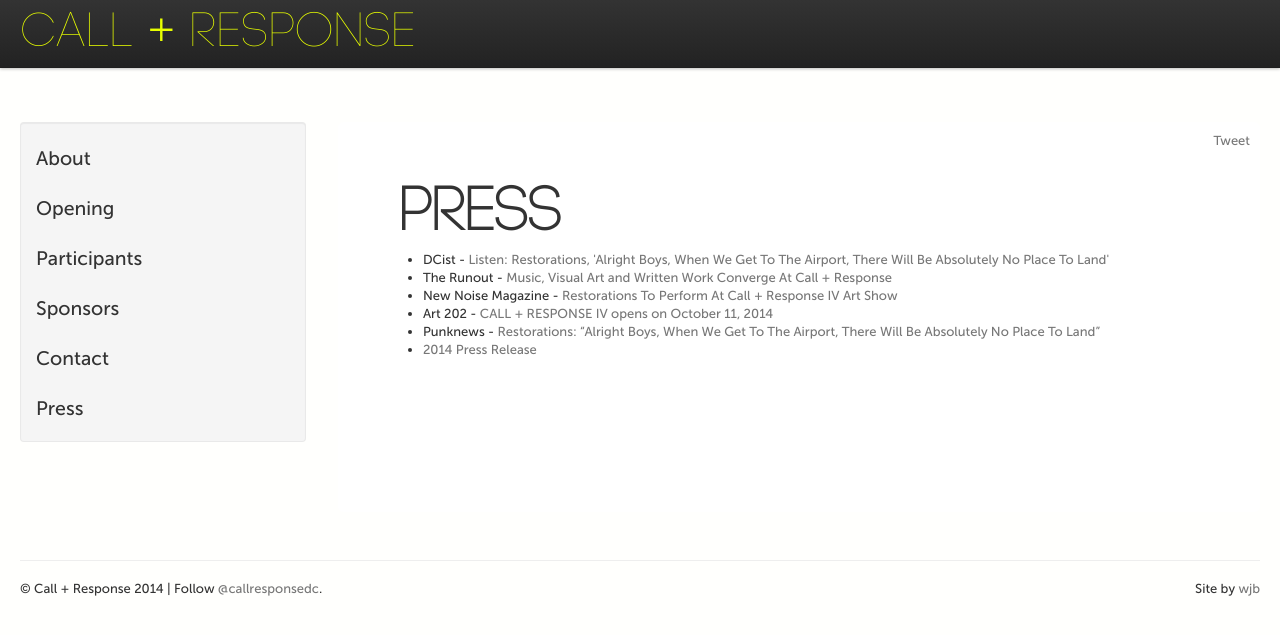
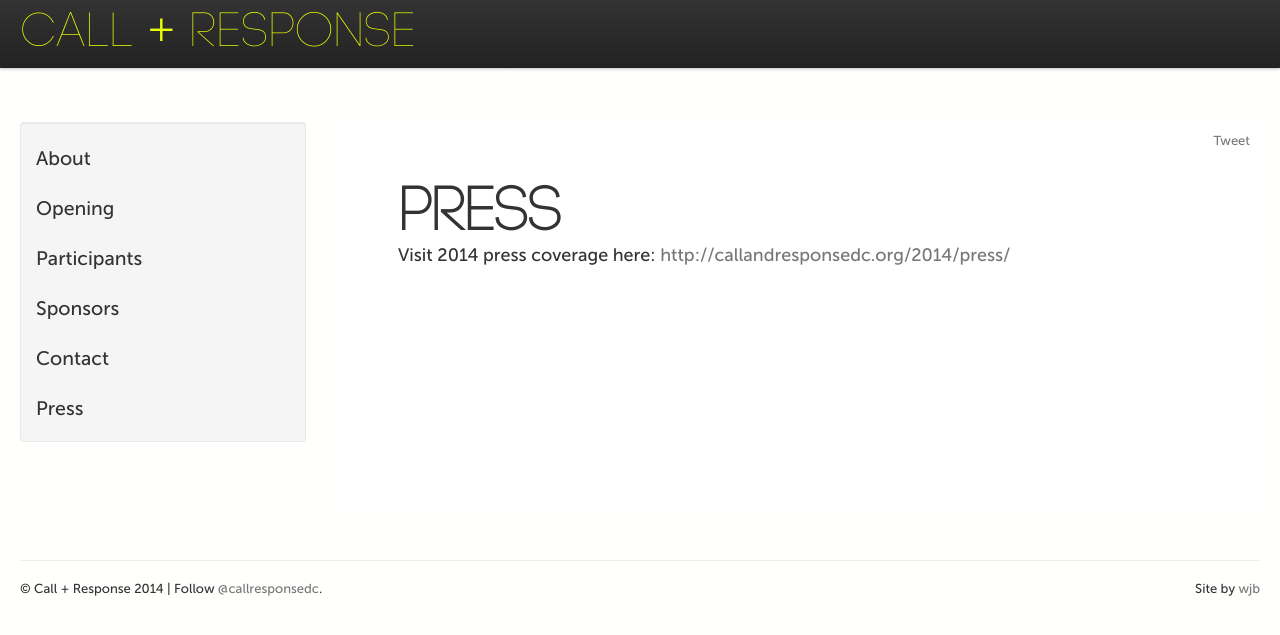
Before and after one commit to callandresponsedc/callandresponsedc, a Jekyll site: the page built from press/index.html, in a window 1280 px wide. Shown: the top 635 px of the page. Built offline with Jekyll 4.4.1, drawn with Linux system fonts in a browser that asks for light colours; Markdown is read by kramdown in place of the engine named in the settings; comment, search, counter and statistics services are not loaded.

Commit message:
Update index.html

```diff
--- a/press/index.html
+++ b/press/index.html
@@ -6,13 +6,4 @@ title: Press
 <h1>Press
 </h1>
 <p>
-  <ul>
-  <li>DCist - <a href="http://dcist.com/2014/10/listen_restorations_alright_boys_wh.php">Listen: Restorations, 'Alright Boys, When We Get To The Airport, There Will Be Absolutely No Place To Land'</a>  </li>
-<li>The Runout - <a href="http://therunout.com/post/99925475346/call-response-dc-restorations">Music, Visual Art and Written Work Converge At Call + Response</a></li>
-<li>New Noise Magazine - <a href="http://newnoisemagazine.com/restorations-perform-call-response-iv-art-show/">Restorations To Perform At Call + Response IV Art Show</a></li>
-<li>Art 202 - <a href="http://www.art202.com/2014/10/06/call-response-iv-opens-on-october-11-2014/">CALL + RESPONSE IV opens on October 11, 2014</a></li>
-
-<li>Punknews - <a href="http://www.punknews.org/article/56150/restorations-alright-boys-when-we-get-to-the-airport-there-will-be-absolutely-no-place-to-land">Restorations: “Alright Boys, When We Get To The Airport, There Will Be Absolutely No Place To Land”</a></li>
-  <li><a href="http://us6.campaign-archive1.com/?u=118b4bd4661f71fa6090d36b4&id=e6134443e9&e=55044f0df0">2014 Press Release</a></li>
-  </ul>
-</p>
+Visit 2014 press coverage here: <a href="http://callandresponsedc.org/2014/press/">http://callandresponsedc.org/2014/press/</a>
```
